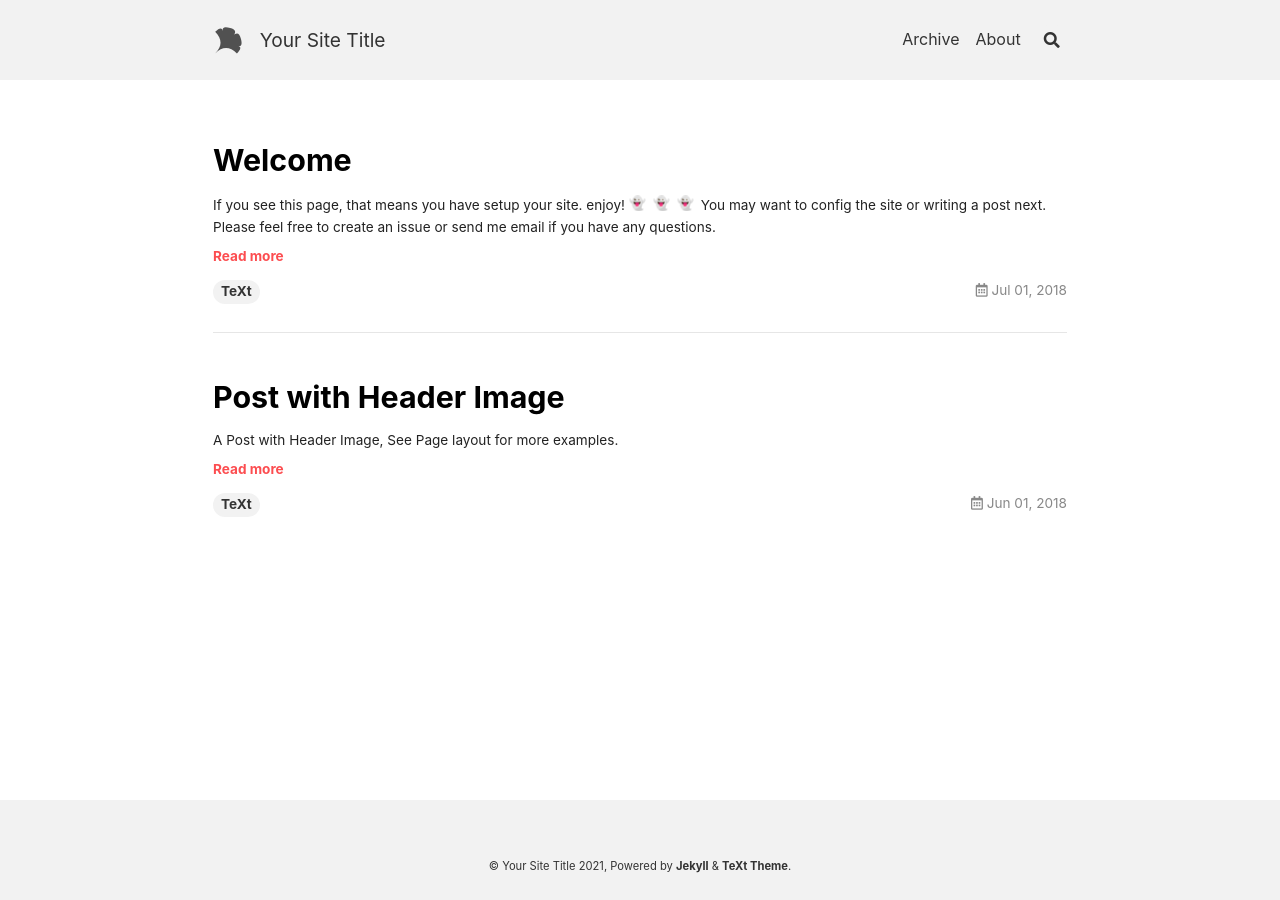
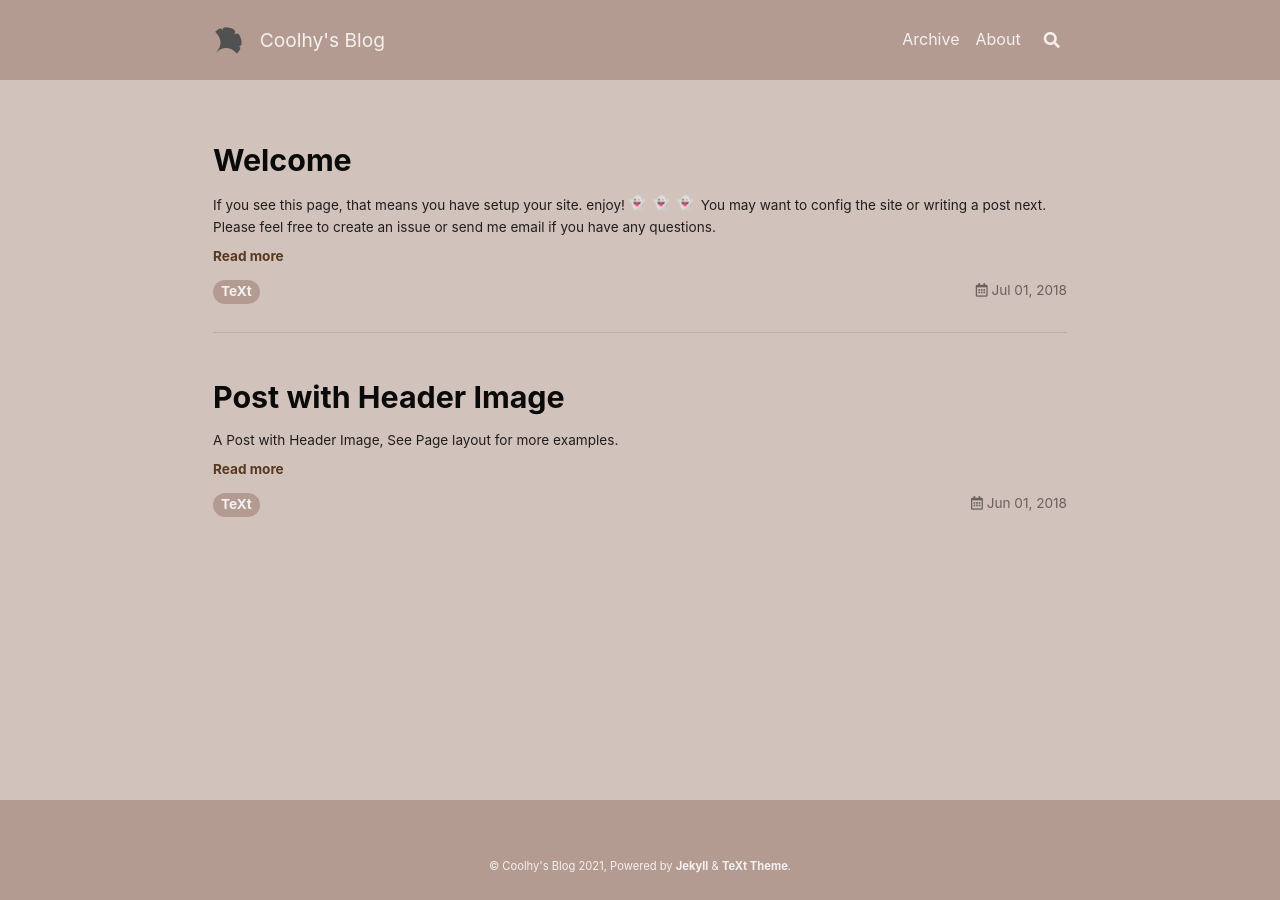
Before and after one commit to coolHaoyu/coolhy.github.io, a Jekyll site: the page built from index.html, in a window 1280 px wide. Built offline with Jekyll 4.4.1, drawn with Linux system fonts in a browser that asks for light colours; nearby versions of some CDN libraries; emoji names are drawn with the system emoji font; the list of posts is cut into pages by our own code.

Commit message:
修改了config文件

```diff
--- a/_config.yml
+++ b/_config.yml
@@ -16,11 +16,11 @@
 
 ## => Site Settings
 ##############################
-text_skin: default # "default" (default), "dark", "forest", "ocean", "chocolate", "orange"
+text_skin: chocolate # "default" (default), "dark", "forest", "ocean", "chocolate", "orange"
 highlight_theme: default # "default" (default), "tomorrow", "tomorrow-night", "tomorrow-night-eighties", "tomorrow-night-blue", "tomorrow-night-bright"
 url     : # the base hostname & protocol for your site e.g. https://www.someone.com
 baseurl : # does not include hostname
-title   : Your Site Title
+title   : Coolhy's Blog
 description: > # this means to ignore newlines until "Language & timezone"
   Your Site Description
 
```
